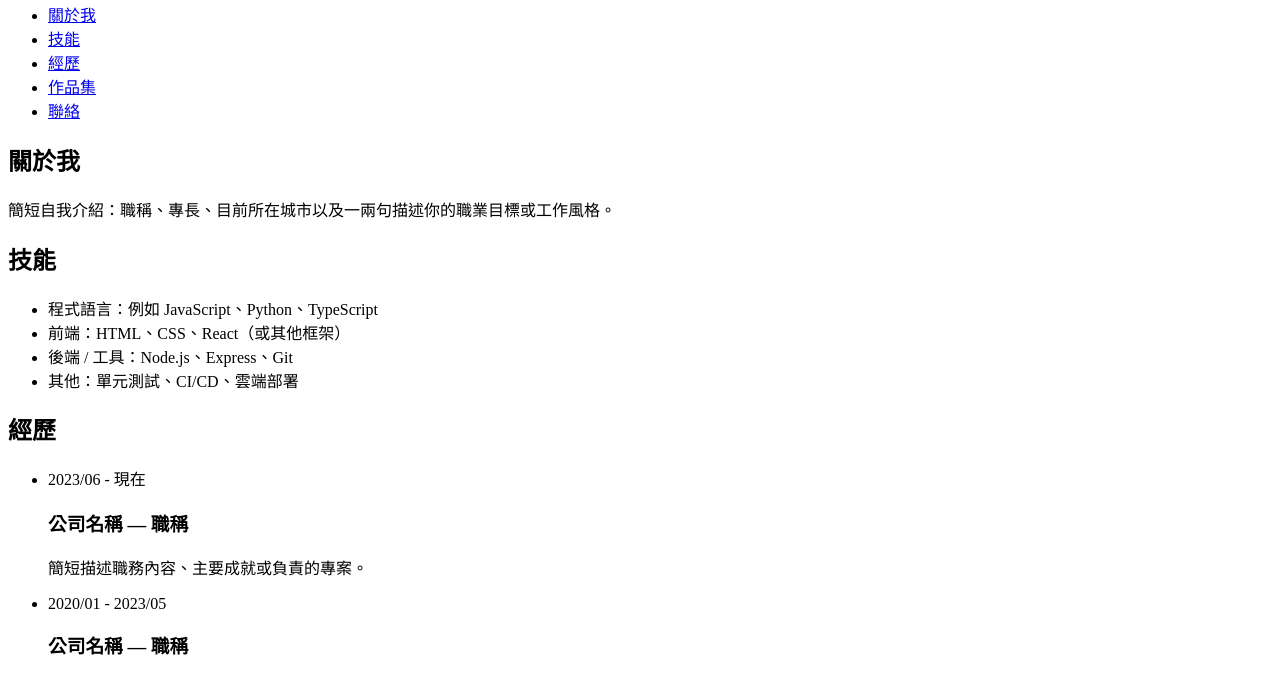
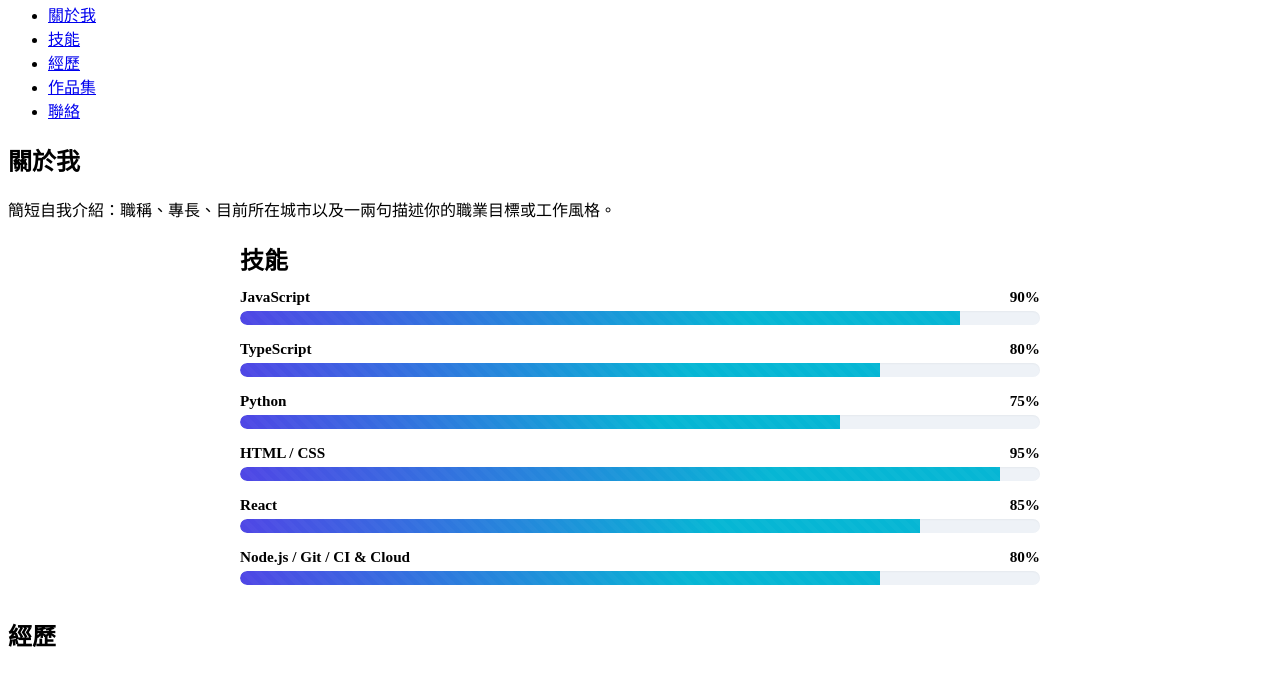
Before and after one commit to thv1230an/my-portfolio, a plain HTML site: page index.html in a window 1280 px wide. Shown: the part 113-787 px from the top of the page. Drawn offline with Linux system fonts and the light colour scheme.

Commit message:
feat: add progress bar style for skills

```diff
--- a/index.html
+++ b/index.html
@@ -34,13 +34,120 @@
 
         <!-- Skills / 技能展示 -->
         <section id="skills" aria-labelledby="skills-title">
+            <style>
+                /* Skills progress bar styles (scoped to this section) */
+                #skills { max-width: 800px; margin: 0.5rem auto 2rem; padding: 0 1rem; }
+                #skills-title { margin-bottom: 0.75rem; }
+
+                .skills-wrap { display: grid; gap: 0.9rem; }
+                .skill {
+                    display: block;
+                }
+                .skill-label {
+                    display: flex;
+                    justify-content: space-between;
+                    align-items: center;
+                    font-weight: 600;
+                    font-size: 0.95rem;
+                    margin-bottom: 0.35rem;
+                }
+
+                .progress {
+                    background: #eef2f7;
+                    border-radius: 999px;
+                    height: 14px;
+                    overflow: hidden;
+                    box-shadow: inset 0 1px 2px rgba(0,0,0,0.04);
+                }
+
+                .progress-bar {
+                    height: 100%;
+                    width: 0;
+                    transition: width 900ms cubic-bezier(.2,.9,.3,1);
+                    background: linear-gradient(90deg, #4f46e5 0%, #06b6d4 70%);
+                    border-radius: 999px 0 0 999px;
+                }
+
+                /* subtle stripe overlay for texture */
+                .progress-bar::after{
+                    content: "";
+                    display: block;
+                    height: 100%;
+                    width: 100%;
+                    background-image: linear-gradient(45deg, rgba(255,255,255,0.06) 25%, transparent 25%, transparent 50%, rgba(255,255,255,0.06) 50%, rgba(255,255,255,0.06) 75%, transparent 75%, transparent);
+                    background-size: 14px 14px;
+                    opacity: 0.35;
+                }
+
+                /* Respect user preference for reduced motion */
+                @media (prefers-reduced-motion: reduce) {
+                    .progress-bar { transition: none; }
+                }
+            </style>
+
             <h2 id="skills-title">技能</h2>
-            <ul>
-                <li>程式語言：例如 JavaScript、Python、TypeScript</li>
-                <li>前端：HTML、CSS、React（或其他框架）</li>
-                <li>後端 / 工具：Node.js、Express、Git</li>
-                <li>其他：單元測試、CI/CD、雲端部署</li>
-            </ul>
+
+            <div class="skills-wrap" aria-hidden="false">
+                <div class="skill">
+                    <div class="skill-label">
+                        <span>JavaScript</span>
+                        <span>90%</span>
+                    </div>
+                    <div class="progress" role="progressbar" aria-valuemin="0" aria-valuemax="100" aria-valuenow="90" aria-label="JavaScript 熟練度 90%">
+                        <div class="progress-bar" style="width: 90%;"></div>
+                    </div>
+                </div>
+
+                <div class="skill">
+                    <div class="skill-label">
+                        <span>TypeScript</span>
+                        <span>80%</span>
+                    </div>
+                    <div class="progress" role="progressbar" aria-valuemin="0" aria-valuemax="100" aria-valuenow="80" aria-label="TypeScript 熟練度 80%">
+                        <div class="progress-bar" style="width: 80%;"></div>
+                    </div>
+                </div>
+
+                <div class="skill">
+                    <div class="skill-label">
+                        <span>Python</span>
+                        <span>75%</span>
+                    </div>
+                    <div class="progress" role="progressbar" aria-valuemin="0" aria-valuemax="100" aria-valuenow="75" aria-label="Python 熟練度 75%">
+                        <div class="progress-bar" style="width: 75%;"></div>
+                    </div>
+                </div>
+
+                <div class="skill">
+                    <div class="skill-label">
+                        <span>HTML / CSS</span>
+                        <span>95%</span>
+                    </div>
+                    <div class="progress" role="progressbar" aria-valuemin="0" aria-valuemax="100" aria-valuenow="95" aria-label="HTML 與 CSS 熟練度 95%">
+                        <div class="progress-bar" style="width: 95%;"></div>
+                    </div>
+                </div>
+
+                <div class="skill">
+                    <div class="skill-label">
+                        <span>React</span>
+                        <span>85%</span>
+                    </div>
+                    <div class="progress" role="progressbar" aria-valuemin="0" aria-valuemax="100" aria-valuenow="85" aria-label="React 熟練度 85%">
+                        <div class="progress-bar" style="width: 85%;"></div>
+                    </div>
+                </div>
+
+                <div class="skill">
+                    <div class="skill-label">
+                        <span>Node.js / Git / CI &amp; Cloud</span>
+                        <span>80%</span>
+                    </div>
+                    <div class="progress" role="progressbar" aria-valuemin="0" aria-valuemax="100" aria-valuenow="80" aria-label="Node.js, Git, CI 與雲端部署 綜合熟練度 80%">
+                        <div class="progress-bar" style="width: 80%;"></div>
+                    </div>
+                </div>
+            </div>
         </section>
 
         <!-- Experience / 經歷時間軸 -->
```
